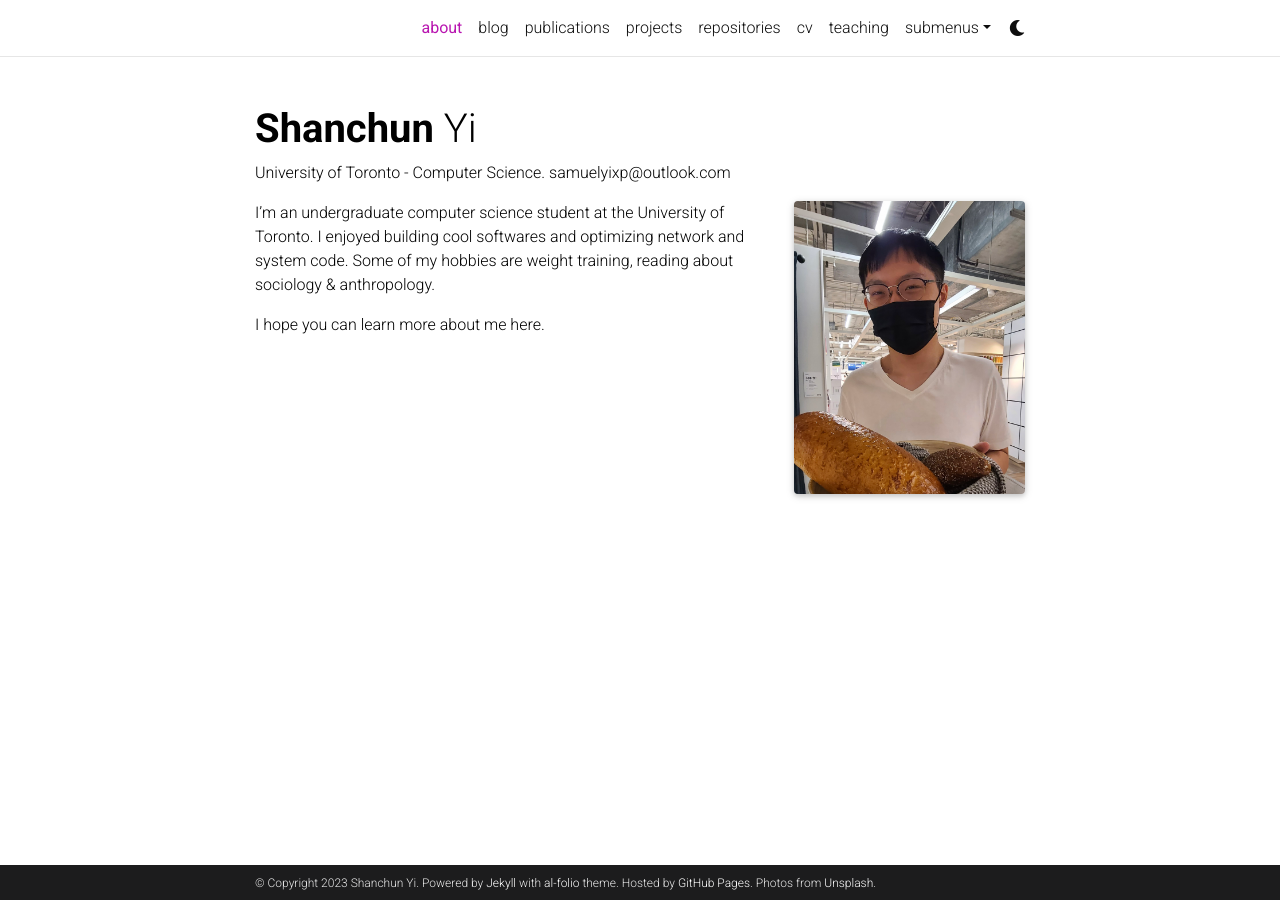
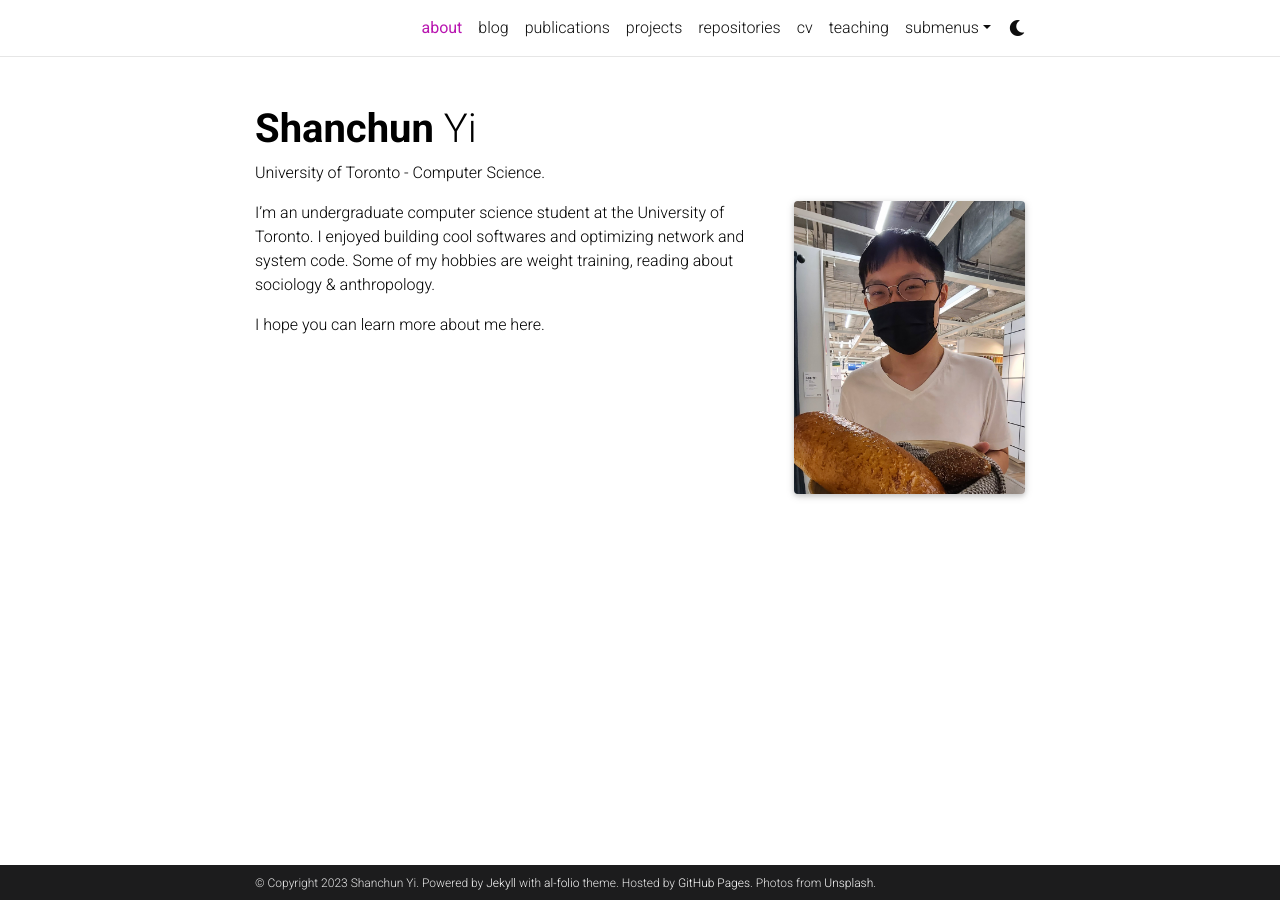
Before and after one commit to xpbeyo/xpbeyo.github.io, a Jekyll site: the page built from _pages/about.md, in a window 1280 px wide. Built offline with Jekyll 4.4.1, drawn with Linux system fonts in a browser that asks for light colours; full-size pictures stand in for the smaller copies a plugin makes; comment, search, counter and statistics services are not loaded; a style sheet for code colours, icons or effects is not loaded.

Commit message:
Updated about

```diff
--- a/_pages/about.md
+++ b/_pages/about.md
@@ -2,7 +2,7 @@
 layout: about
 title: about
 permalink: /
-subtitle: University of Toronto - Computer Science. samuelyixp@outlook.com
+subtitle: University of Toronto - Computer Science.
 
 profile:
   align: right
```
